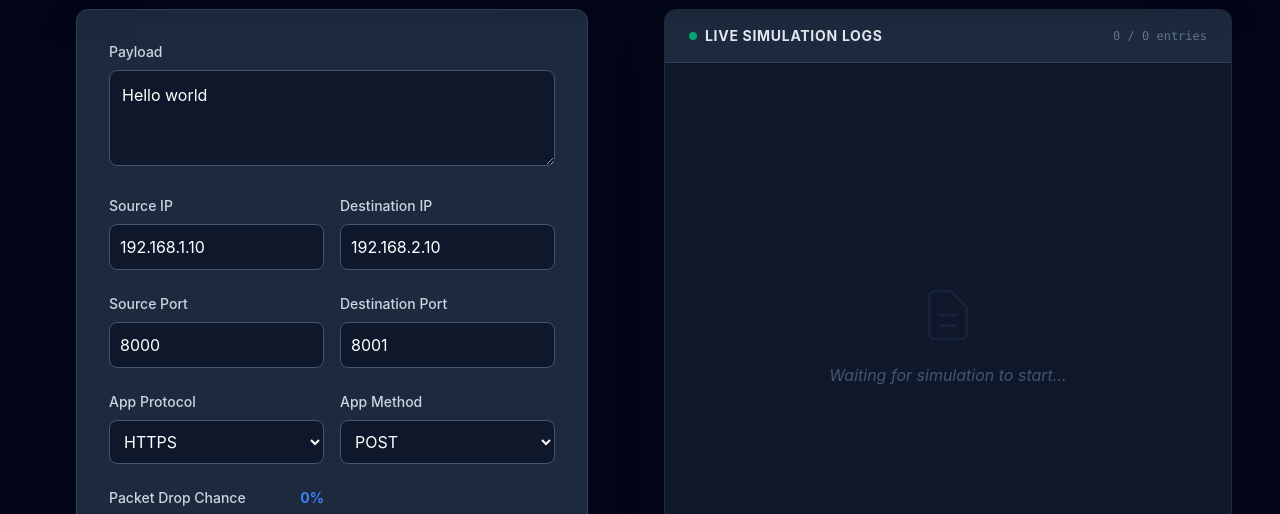
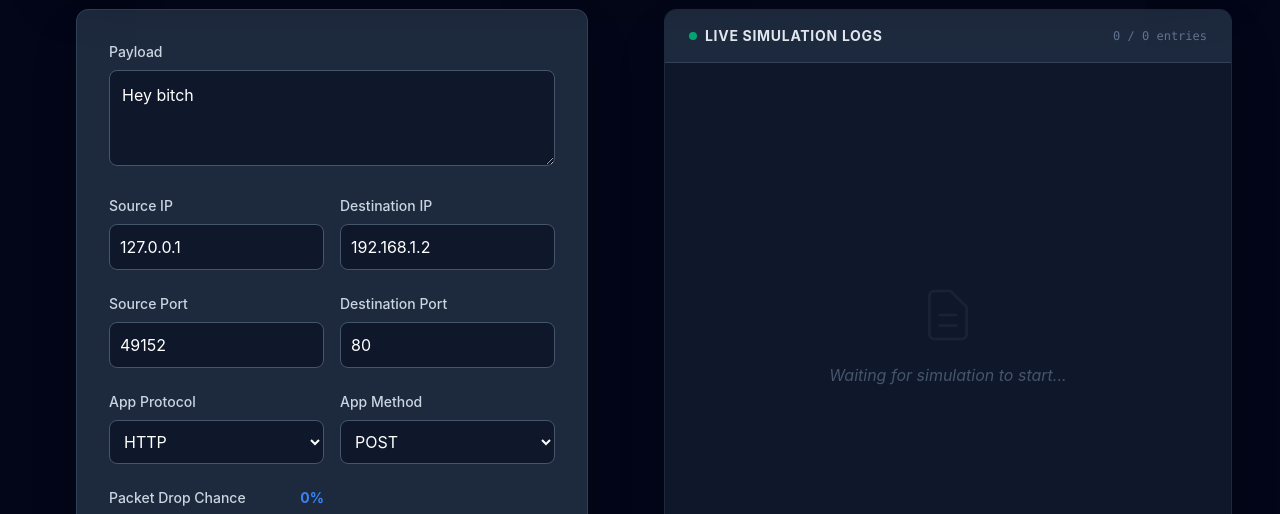
Before and after one commit to Rafayrafay321/OSI-Simulator, a React (Vite) app in the folder frontend/: page / in a window 1280 px wide. Shown: the part 518-1032 px from the top of the page. Built offline with nearby package versions, Linux system fonts and the light colour scheme.

Commit message:
feat/ formValidation

```diff
--- a/frontend/src/components/simulationFormUI.tsx
+++ b/frontend/src/components/simulationFormUI.tsx
@@ -1,19 +1,29 @@
 import type React from 'react';
-import type { simulationConfig } from '../../../backend/src/types';
 
-interface FormProp {
-  formData: Partial<simulationConfig>;
+import type { FormSchemaType } from '../schemas/simulationSchema';
+
+interface SimulationFormProp {
+  values: FormSchemaType;
+  errors: Record<string, string>;
+  isSubmitting: boolean;
   handleChange: (
-    e: React.ChangeEvent<HTMLSelectElement | HTMLInputElement>,
+    e: React.ChangeEvent<
+      HTMLInputElement | HTMLSelectElement | HTMLTextAreaElement
+    >,
   ) => void;
   handleSubmit: (e: React.SubmitEvent<HTMLFormElement>) => void;
-  loading: boolean;
 }
 
-export const SimulationFormUI = (props: FormProp) => {
+export const SimulationFormUI: React.FC<SimulationFormProp> = ({
+  values,
+  errors,
+  isSubmitting,
+  handleChange,
+  handleSubmit,
+}) => {
   return (
     <form
-      onSubmit={props.handleSubmit}
+      onSubmit={handleSubmit}
       className="space-y-6 bg-slate-800 p-8 rounded-xl shadow-2xl border border-slate-700 w-full max-w-lg"
     >
       <div className="space-y-2">
@@ -22,13 +32,20 @@ export const SimulationFormUI = (props: FormProp) => {
         </label>
         <textarea
           name="payload"
-          value={props.formData.payload}
-          // eslint-disable-next-line @typescript-eslint/no-explicit-any
-          onChange={props.handleChange as any}
-          required
+          value={values.payload}
+          onChange={handleChange}
           placeholder="Enter the message you want to simulate..."
-          className="w-full h-24 p-3 bg-slate-900 border border-slate-600 rounded-lg text-white placeholder-slate-500 focus:outline-none focus:ring-2 focus:ring-network-blue transition-all"
+          className={`w-full h-24 p-3 bg-slate-900 border ${
+            errors.payload
+              ? 'border-red-500 focus:ring-red-500'
+              : 'border-slate-600 focus:ring-network-blue'
+          } rounded-lg text-white placeholder-slate-500 focus:outline-none focus:ring-2 transition-all`}
         />
+        {errors.payload && (
+          <p className="text-red-500 text-xs text-left mt-1">
+            {errors.payload}
+          </p>
+        )}
       </div>
 
       <div className="grid grid-cols-2 gap-4">
@@ -39,11 +56,20 @@ export const SimulationFormUI = (props: FormProp) => {
           <input
             type="text"
             name="srcIp"
-            value={props.formData.srcIp}
-            onChange={props.handleChange}
+            value={values.srcIp}
+            onChange={handleChange}
             placeholder="192.168.1.10"
-            className="w-full p-2.5 bg-slate-900 border border-slate-600 rounded-lg text-white focus:outline-none focus:ring-2 focus:ring-network-blue transition-all"
+            className={`w-full p-2.5 bg-slate-900 border ${
+              errors.srcIp
+                ? 'border-red-500 focus:ring-red-500'
+                : 'border-slate-600 focus:ring-network-blue'
+            } rounded-lg text-white focus:outline-none focus:ring-2 transition-all`}
           />
+          {errors.srcIp && (
+            <p className="text-red-500 text-xs text-left mt-1">
+              {errors.srcIp}
+            </p>
+          )}
         </div>
         <div className="space-y-2">
           <label className="block text-sm font-medium text-slate-300 text-left">
@@ -52,11 +78,20 @@ export const SimulationFormUI = (props: FormProp) => {
           <input
             type="text"
             name="destIp"
-            value={props.formData.destIp}
-            onChange={props.handleChange}
+            value={values.destIp}
+            onChange={handleChange}
             placeholder="192.168.2.10"
-            className="w-full p-2.5 bg-slate-900 border border-slate-600 rounded-lg text-white focus:outline-none focus:ring-2 focus:ring-network-blue transition-all"
+            className={`w-full p-2.5 bg-slate-900 border ${
+              errors.destIp
+                ? 'border-red-500 focus:ring-red-500'
+                : 'border-slate-600 focus:ring-network-blue'
+            } rounded-lg text-white focus:outline-none focus:ring-2 transition-all`}
           />
+          {errors.destIp && (
+            <p className="text-red-500 text-xs text-left mt-1">
+              {errors.destIp}
+            </p>
+          )}
         </div>
       </div>
 
@@ -68,11 +103,20 @@ export const SimulationFormUI = (props: FormProp) => {
           <input
             type="number"
             name="srcPort"
-            value={props.formData.srcPort}
-            onChange={props.handleChange}
+            value={values.srcPort}
+            onChange={handleChange}
             placeholder="8080"
-            className="w-full p-2.5 bg-slate-900 border border-slate-600 rounded-lg text-white focus:outline-none focus:ring-2 focus:ring-network-blue transition-all"
+            className={`w-full p-2.5 bg-slate-900 border ${
+              errors.srcPort
+                ? 'border-red-500 focus:ring-red-500'
+                : 'border-slate-600 focus:ring-network-blue'
+            } rounded-lg text-white focus:outline-none focus:ring-2 transition-all`}
           />
+          {errors.srcPort && (
+            <p className="text-red-500 text-xs text-left mt-1">
+              {errors.srcPort}
+            </p>
+          )}
         </div>
         <div className="space-y-2">
           <label className="block text-sm font-medium text-slate-300 text-left">
@@ -81,11 +125,20 @@ export const SimulationFormUI = (props: FormProp) => {
           <input
             type="number"
             name="destPort"
-            value={props.formData.destPort}
-            onChange={props.handleChange}
+            value={values.destPort}
+            onChange={handleChange}
             placeholder="8081"
-            className="w-full p-2.5 bg-slate-900 border border-slate-600 rounded-lg text-white focus:outline-none focus:ring-2 focus:ring-network-blue transition-all"
+            className={`w-full p-2.5 bg-slate-900 border ${
+              errors.destPort
+                ? 'border-red-500 focus:ring-red-500'
+                : 'border-slate-600 focus:ring-network-blue'
+            } rounded-lg text-white focus:outline-none focus:ring-2 transition-all`}
           />
+          {errors.destPort && (
+            <p className="text-red-500 text-xs text-left mt-1">
+              {errors.destPort}
+            </p>
+          )}
         </div>
       </div>
 
@@ -96,14 +149,23 @@ export const SimulationFormUI = (props: FormProp) => {
           </label>
           <select
             name="appProtocol"
-            value={props.formData.appProtocol}
-            onChange={props.handleChange}
-            className="w-full p-2.5 bg-slate-900 border border-slate-600 rounded-lg text-white focus:outline-none focus:ring-2 focus:ring-network-blue transition-all cursor-pointer"
+            value={values.appProtocol}
+            onChange={handleChange}
+            className={`w-full p-2.5 bg-slate-900 border ${
+              errors.appProtocol
+                ? 'border-red-500 focus:ring-red-500'
+                : 'border-slate-600 focus:ring-network-blue'
+            } rounded-lg text-white focus:outline-none focus:ring-2 transition-all cursor-pointer`}
           >
             <option value="HTTP">HTTP</option>
             <option value="HTTPS">HTTPS</option>
             <option value="FTP">FTP</option>
           </select>
+          {errors.appProtocol && (
+            <p className="text-red-500 text-xs text-left mt-1">
+              {errors.appProtocol}
+            </p>
+          )}
         </div>
         <div className="space-y-2">
           <label className="block text-sm font-medium text-slate-300 text-left">
@@ -111,15 +173,24 @@ export const SimulationFormUI = (props: FormProp) => {
           </label>
           <select
             name="appMethod"
-            value={props.formData.appMethod}
-            onChange={props.handleChange}
-            className="w-full p-2.5 bg-slate-900 border border-slate-600 rounded-lg text-white focus:outline-none focus:ring-2 focus:ring-network-blue transition-all cursor-pointer"
+            value={values.appMethod}
+            onChange={handleChange}
+            className={`w-full p-2.5 bg-slate-900 border ${
+              errors.appMethod
+                ? 'border-red-500 focus:ring-red-500'
+                : 'border-slate-600 focus:ring-network-blue'
+            } rounded-lg text-white focus:outline-none focus:ring-2 transition-all cursor-pointer`}
           >
             <option value="POST">POST</option>
             <option value="GET">GET</option>
             <option value="PUT">PUT</option>
             <option value="DELETE">DELETE</option>
           </select>
+          {errors.appMethod && (
+            <p className="text-red-500 text-xs text-left mt-1">
+              {errors.appMethod}
+            </p>
+          )}
         </div>
       </div>
 
@@ -129,9 +200,8 @@ export const SimulationFormUI = (props: FormProp) => {
             <label className="block text-sm font-medium text-slate-300 text-left">
               Packet Drop Chance
             </label>
-            {/* Display the percentage value here */}
             <span className="text-sm font-bold text-network-blue">
-              {Math.round(props.formData.dropChance! * 100)}%
+              {Math.round((values.dropChance || 0) * 100)}%
             </span>
           </div>
 
@@ -140,24 +210,31 @@ export const SimulationFormUI = (props: FormProp) => {
             name="dropChance"
             min="0"
             max="1"
-            step="0.01" // Allow 1% increments
-            value={props.formData.dropChance}
-            onChange={props.handleChange}
-            className="w-full h-2 bg-slate-700 rounded-lg appearance-none cursor-pointer accent-network-blue"
+            step="0.01"
+            value={values.dropChance || 0}
+            onChange={handleChange}
+            className={`w-full h-2 bg-slate-700 rounded-lg appearance-none cursor-pointer ${
+              errors.dropChance ? 'accent-red-500' : 'accent-network-blue'
+            }`}
           />
+          {errors.dropChance && (
+            <p className="text-red-500 text-xs text-left mt-1">
+              {errors.dropChance}
+            </p>
+          )}
         </div>
       </div>
 
       <button
         type="submit"
-        disabled={props.loading}
+        disabled={isSubmitting}
         className={`w-full py-3 px-4 font-bold rounded-lg shadow-lg transform active:scale-95 transition-all duration-150 ${
-          props.loading
+          isSubmitting
             ? 'bg-slate-600 text-slate-400 cursor-not-allowed'
             : 'bg-network-blue hover:bg-blue-600 text-white hover:shadow-blue-500/20'
         }`}
       >
-        {props.loading ? (
+        {isSubmitting ? (
           <span className="flex items-center justify-center space-x-2">
             <svg
               className="animate-spin h-5 w-5 text-white"
--- a/frontend/src/components/simulationPage.tsx
+++ b/frontend/src/components/simulationPage.tsx
@@ -1,36 +1,36 @@
-// React Imports
 import React, { useState, useEffect } from 'react';
 
 // Custom Imports
-import { SimulationFormUI } from './simulationFormUI.tsx';
-import NetworkMapUI from './NetworkMapUI.tsx';
-import { LogItem } from './logItemUI.tsx';
+import { SimulationFormUI } from './simulationFormUI';
+import NetworkMapUI from './NetworkMapUI';
+import { LogItem } from './logItemUI';
 
 // Types
-import type {
-  LogEntry,
-  simulationConfig,
-} from '../../../backend/src/types/index.ts';
+import type { LogEntry } from '../../../backend/src/types/index';
+import {
+  simulationConfigSchema,
+  type FormSchemaType,
+} from '../schemas/simulationSchema';
 
 export const SimulationContainer = () => {
-  const [formData, setFormData] = useState<simulationConfig>({
-    payload: 'Hello world',
-    srcIp: '192.168.1.10',
-    destIp: '192.168.2.10',
-    srcPort: 8000,
-    destPort: 8001,
-    appProtocol: 'HTTPS',
+  const [formData, setFormData] = useState<FormSchemaType>({
+    payload: 'Hey bitch',
+    srcIp: '127.0.0.1',
+    destIp: '192.168.1.2',
+    srcPort: 49152,
+    destPort: 80,
+    appProtocol: 'HTTP',
     appMethod: 'POST',
     dropChance: 0,
   });
+  const [formError, setFormError] = useState<Record<string, string>>({});
+  const [loading, setLoading] = useState(false);
   const [simulationLogs, setSimulationLogs] = useState<LogEntry[]>([]);
-  const [loading, setLoading] = useState(false);
   const [currentIndex, setCurrentIndex] = useState(0);
-  const [formError, setFormError] = useState<Record<string, string>>();
 
   useEffect(() => {
     if (simulationLogs.length === 0) return;
-
+    // eslint-disable-next-line react-hooks/set-state-in-effect
     setCurrentIndex(0);
 
     const interval = setInterval(() => {
@@ -47,28 +47,57 @@ export const SimulationContainer = () => {
   }, [simulationLogs]);
 
   const handleChange = (
-    e: React.ChangeEvent<HTMLInputElement | HTMLSelectElement>,
+    e: React.ChangeEvent<
+      HTMLInputElement | HTMLSelectElement | HTMLTextAreaElement
+    >,
   ) => {
     const { name, value } = e.target;
+    const newValue =
+      name.includes('Port') || name === 'dropChance' ? Number(value) : value;
+
     setFormData((prev) => ({
       ...prev,
-      [name]: value,
+      [name]: newValue,
     }));
+
+    if (formError[name]) {
+      setFormError((prev) => {
+        const newErrors = { ...prev };
+        delete newErrors[name];
+        return newErrors;
+      });
+    }
   };
 
   const handleSubmit = async (e: React.SubmitEvent<HTMLFormElement>) => {
     e.preventDefault();
+
+    const result = simulationConfigSchema.safeParse(formData);
+
+    if (!result.success) {
+      const newErrors: Record<string, string> = {};
+      result.error.issues.forEach((err) => {
+        if (err.path[0]) {
+          newErrors[err.path[0].toString()] = err.message;
+        }
+      });
+      setFormError(newErrors);
+      return;
+    }
+
     try {
       setLoading(true);
       setSimulationLogs([]);
+
       const response = await fetch('http://localhost:3001/api/send', {
         method: 'POST',
         headers: { 'Content-Type': 'application/json' },
         body: JSON.stringify(formData),
       });
+
       const data = await response.json();
+      setSimulationLogs(data.response || []);
 
-      setSimulationLogs(data.response || data.logs || []);
       setLoading(false);
     } catch (error) {
       setLoading(false);
@@ -94,10 +123,11 @@ export const SimulationContainer = () => {
       <main className="max-w-7xl mx-auto grid grid-cols-1 lg:grid-cols-2 gap-12 items-start">
         <section className="flex justify-center">
           <SimulationFormUI
-            formData={formData}
+            values={formData}
             handleChange={handleChange}
             handleSubmit={handleSubmit}
-            loading={loading}
+            isSubmitting={loading}
+            errors={formError || {}}
           />
         </section>
 
```
